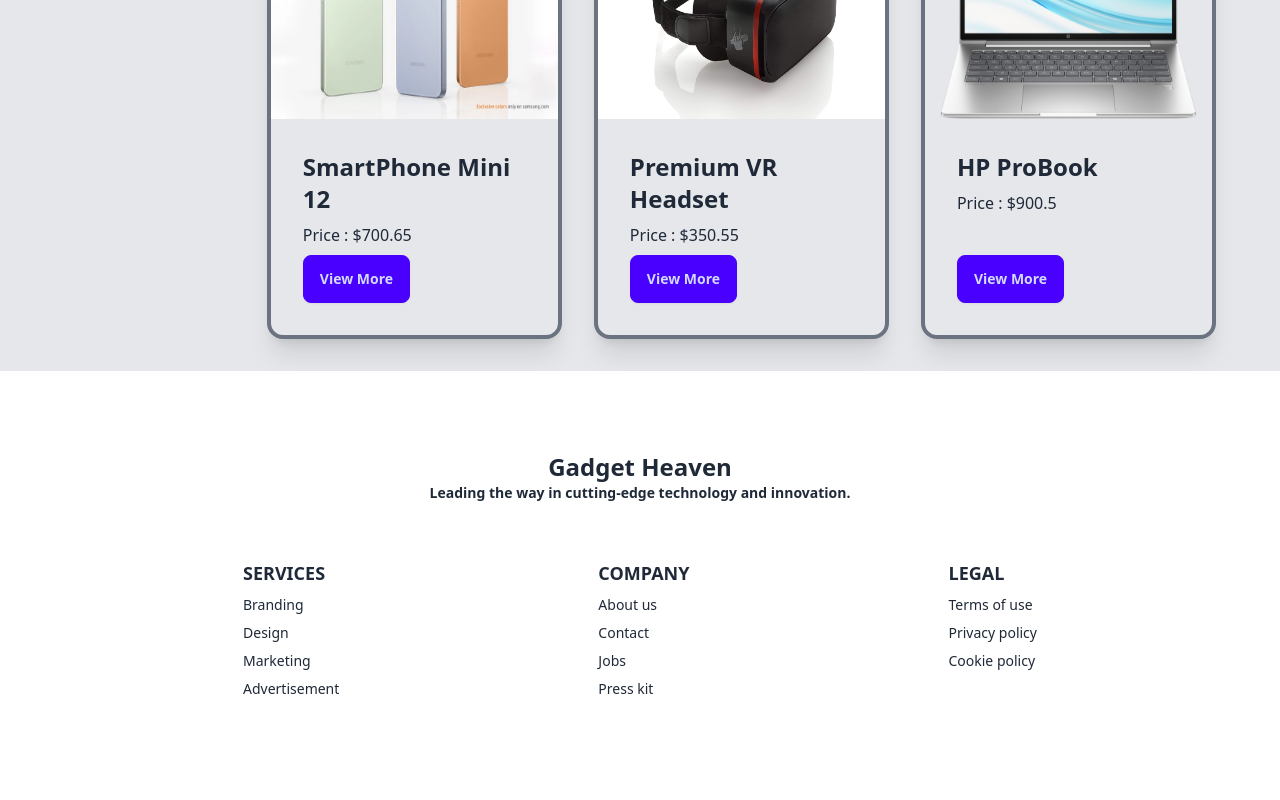
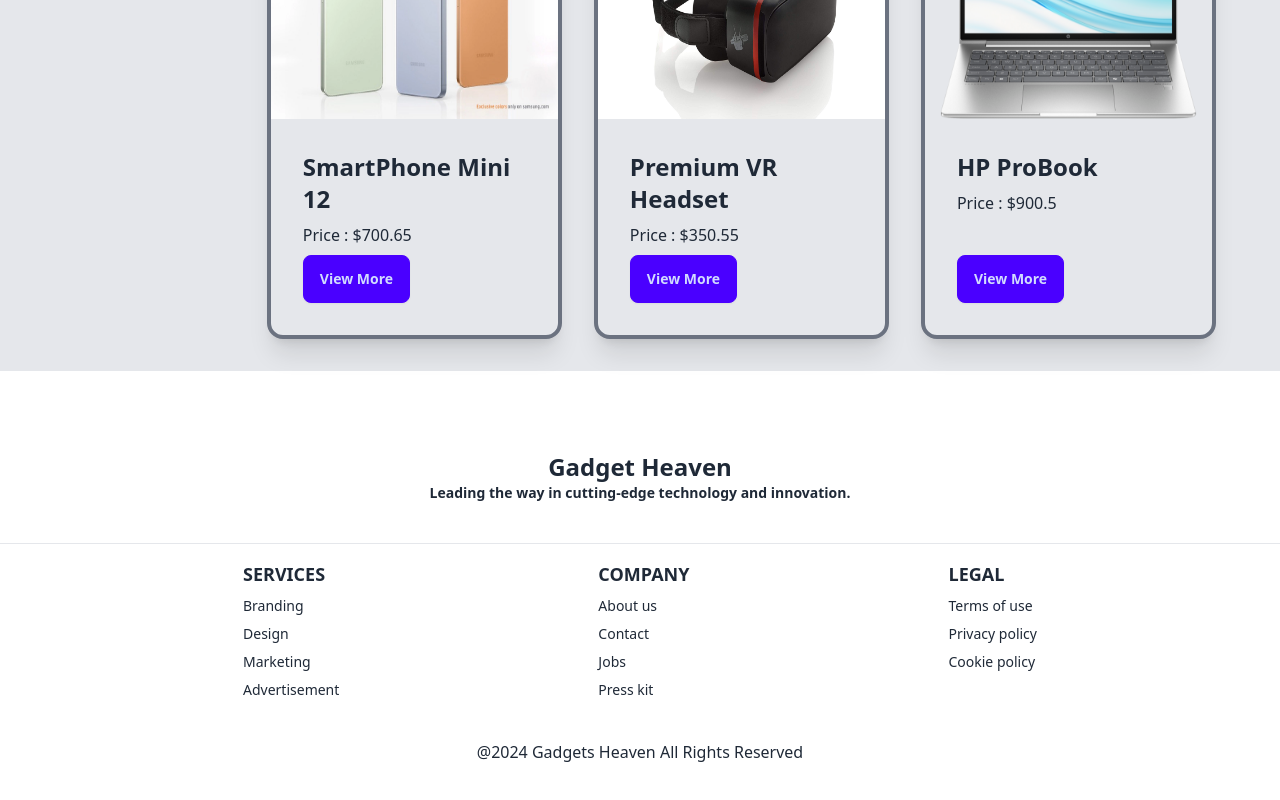
Before and after one commit to programming-hero-web-course-4/b10a8-gadget-heaven-ComputerKnowledge, a React (Vite) app: page / in a window 1280 px wide. Shown: the part 4045-4845 px from the top of the page. Before the commit the page ends 4824 px from the top, so only its background shows below. Built offline with nearby package versions, Linux system fonts and the light colour scheme.

Commit message:
final commit

```diff
--- a/src/Footer/Footer.jsx
+++ b/src/Footer/Footer.jsx
@@ -9,6 +9,7 @@ const Footer = () => {
           Leading the way in cutting-edge technology and innovation.
         </p>
       </div>
+      <hr />
       <div className="footer px-4 sm:px-8 md:px-0 block md:grid space-y-4 items-baseline  justify-evenly">
         <div className="">
           <h6 className="footer-title mb-0 sm:text-lg font-extrabold opacity-100">
@@ -37,6 +38,9 @@ const Footer = () => {
           <a className="link text-xs sm:text-sm link-hover">Cookie policy</a>
         </div>
       </div>
+      <div className="mt-[40px] text-center">
+        @2024 Gadgets Heaven All Rights Reserved
+      </div>
     </footer>
   );
 };
```
